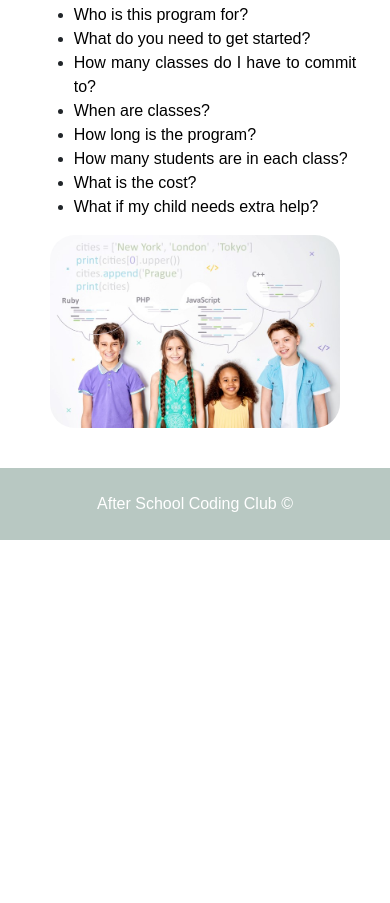
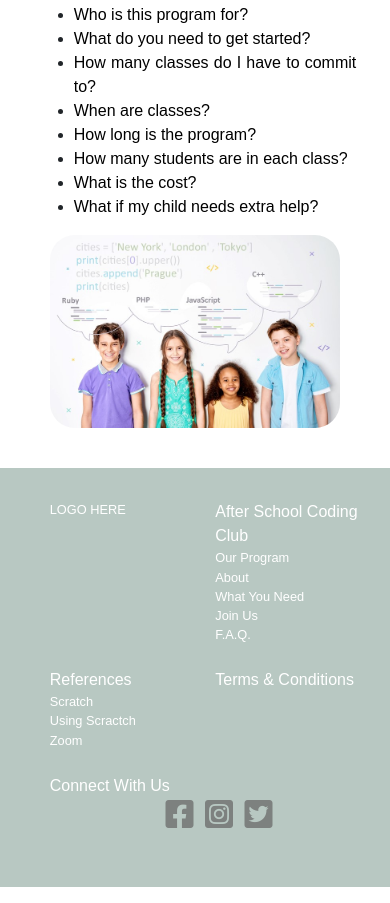
Before and after one commit to bkarulas/coding_club, a plain HTML site: page index.html in a window 390 px wide. Shown: the part 3136-4039 px from the top of the page. Before the commit the page ends 3692 px from the top, so only its background shows below. Drawn offline with nearby package versions, Linux system fonts and the light colour scheme; a web font is replaced by a local one.

Commit message:
updated site

```diff
--- /dev/null
+++ b/assets/css/footer.css
@@ -0,0 +1,109 @@
+#footer{
+    background-color: #b8c8c2;
+    color: #ffffff;
+    margin:0px;
+}
+
+#footer .main-section{
+    width: 85%;
+    padding:0px;
+    padding-top:3rem;
+    padding-bottom: 3rem;
+}
+
+#footer ul{
+    list-style-type: none;
+    width: 100%;
+    font-size: .9rem;
+    margin: auto;
+}
+
+#footer li{
+    display: inline-block;
+    vertical-align: top;
+    text-align: left;
+}
+
+.foot-logo, .foot-map, .foot-ref, .foot-term, .foot-social{
+    width: 19.5%;
+}
+
+#footer .title{
+    font-size: 1.3rem;
+}
+
+#footer .social{
+    margin: auto;
+}
+
+#footer a:link {
+    color: #ffffff;
+    text-decoration: none;
+  }
+#footer a:visited {
+    color: #ffffff;
+    text-decoration: none;
+}
+#footer a:hover {
+    color: #7d817f;
+    text-decoration: none;
+}
+#footer a:active {
+    color: #ffffff;
+    text-decoration: none;
+}
+
+
+/*MEDIA STYLE*/
+
+@media screen and (max-width: 1550px){
+
+}
+
+@media screen and (max-width: 1410px){
+
+}
+
+@media screen and (max-width: 1208px){
+    #footer ul{font-size: .8rem;}
+    #footer .title{font-size: 1rem;}
+    #footer .fab{font-size: 2.2rem;}
+    .foot-map{width: 25.5%;}
+    .foot-ref, .foot-term, .foot-social{
+        width: 17.5%;
+    }
+
+}
+
+@media screen and (max-width: 992px){
+    #footer ul{font-size: .7rem;}
+    #footer .title{font-size: .9rem;}
+    #footer .fab{font-size: 2rem;}
+    .foot-map{width: 25.5%;}
+    .foot-ref{width: 14.5%;}
+    .foot-term{width: 19.5%;}
+    .foot-social{width: 18.5%;}
+
+}
+
+@media screen and (max-width: 768px){
+    #footer ul{font-size: .8rem;}
+    #footer li{margin-bottom: 1.5rem;}
+    #footer .title{font-size: 1rem;}
+    #footer .fab{font-size: 2rem;}
+    .foot-logo{width: 49%}
+    .foot-map{width: 49%;}
+    .foot-ref{width: 49%;}
+    .foot-term{width: 49%;}
+    .foot-social{width: 100%;}
+    #footer .social, .title-social {text-align: center;}
+    #footer .main-section{
+        width: 95%;
+        padding-top:2rem;
+        padding-bottom: 2rem;
+        }
+    }
+
+@media screen and (max-width: 576px){
+
+}
--- a/assets/css/style.css
+++ b/assets/css/style.css
@@ -114,16 +114,6 @@ ul{
     border-radius: 15px;
 }
 
-#footer{
-    background-color: #b8c8c2;
-    color: #ffffff;
-}
-
-#footer p{
-    margin: auto;
-    text-align: center;
-}
-
 a:link {
     color: #000000;
     text-decoration: none;
--- a/index.html
+++ b/index.html
@@ -11,6 +11,7 @@
         <link rel="stylesheet" href="https://stackpath.bootstrapcdn.com/bootstrap/4.3.1/css/bootstrap.min.css" integrity="sha384-ggOyR0iXCbMQv3Xipma34MD+dH/1fQ784/j6cY/iJTQUOhcWr7x9JvoRxT2MZw1T" crossorigin="anonymous">
         <link rel="stylesheet" href="https://use.fontawesome.com/releases/v5.13.1/css/all.css" integrity="sha384-xxzQGERXS00kBmZW/6qxqJPyxW3UR0BPsL4c8ILaIWXva5kFi7TxkIIaMiKtqV1Q" crossorigin="anonymous">
         <link rel="stylesheet" href="assets/css/style.css" />
+        <link rel="stylesheet" href="assets/css/footer.css" />
         <link rel="stylesheet" href="assets/css/nav.css" />
     </head>
     <body>
@@ -190,8 +191,37 @@
         </section>
 
         <section id='footer'>
-            <div class='main-section'>
-                <p>After School Coding Club &copy;</p>
+            <div class="main-section">
+                <ul>
+                    <li class="foot-logo">
+                        LOGO HERE
+                    </li>
+                    <li class='foot-map'>
+                        <span class="title">After School Coding Club</span><br>
+                            <a href='#home'>Our Program</a><br>
+                            <a href='#about'>About</a><br>
+                            <a href='#need'>What You Need</a><br>
+                            <a href='#join'>Join Us</a><br>
+                            <a href='#faq'>F.A.Q.</a>
+                    </li>
+                    <li class="foot-ref">
+                        <span class="title">References</span><br>
+                            <a href='#'>Scratch</a><br>
+                            <a href='#'>Using Scractch</a><br>
+                            <a href='#'>Zoom</a>
+                    </li>
+                    <li class="foot-term">
+                        <a class="title" href='#'>Terms & Conditions</a>
+                    </li>
+                    <li class="foot-social">
+                        <span class="title title-social">Connect With Us</span>
+                        <div class="social">
+                            <a href="https://www.facebook.com/JoinCodingClub" target="_blank"><i class="fab fa-facebook-square"></i></a>
+                            <a href="https://www.instagram.com/joincodingclub" target="_blank"><i class="fab fa-instagram-square"></i></a>
+                            <a href="https://twitter.com/JoinCodingClub" target="_blank"><i class="fab fa-twitter-square"></i></a>
+                        </div>
+                    </li>
+                </ul>
             </div>
         </section>
 
```
